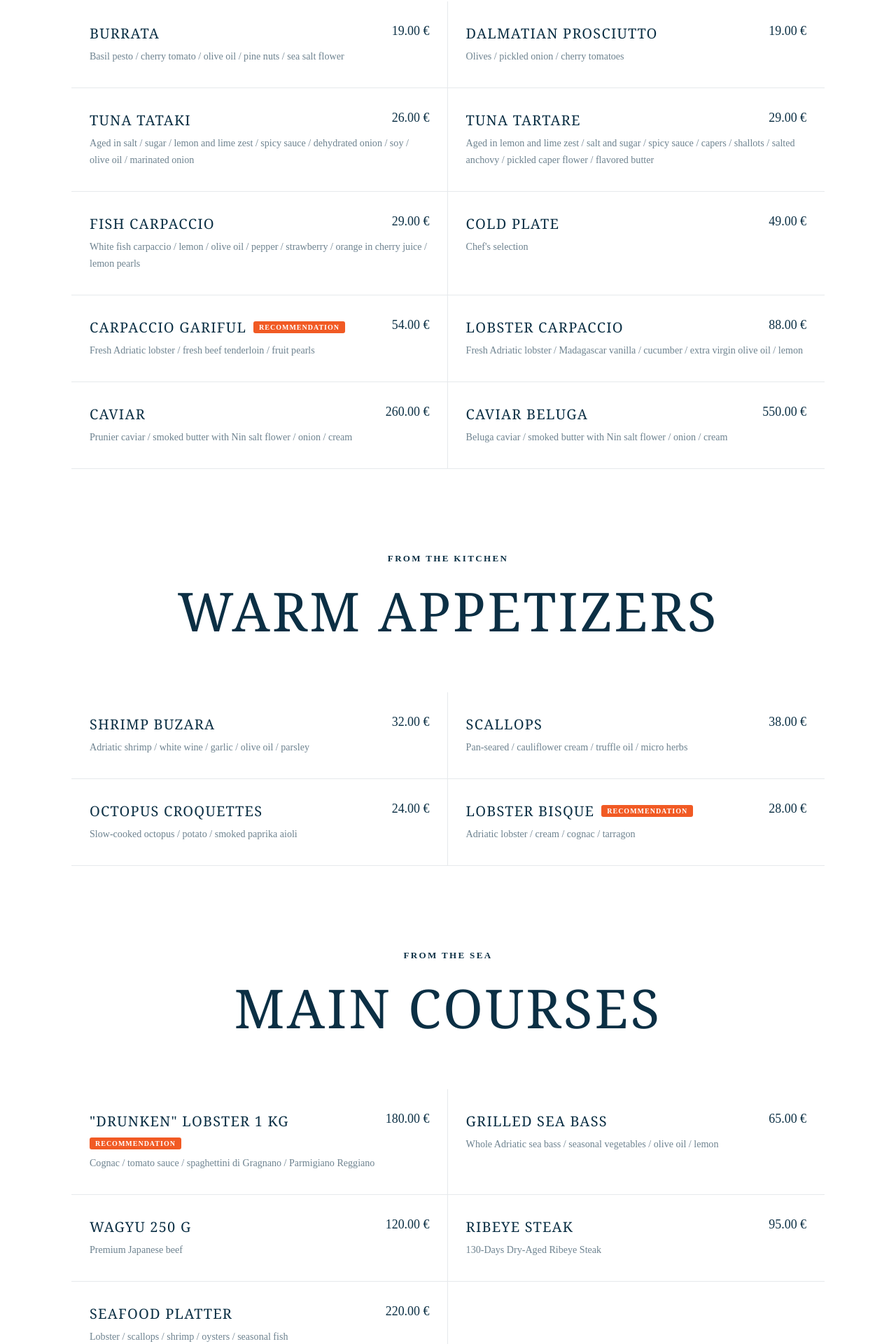
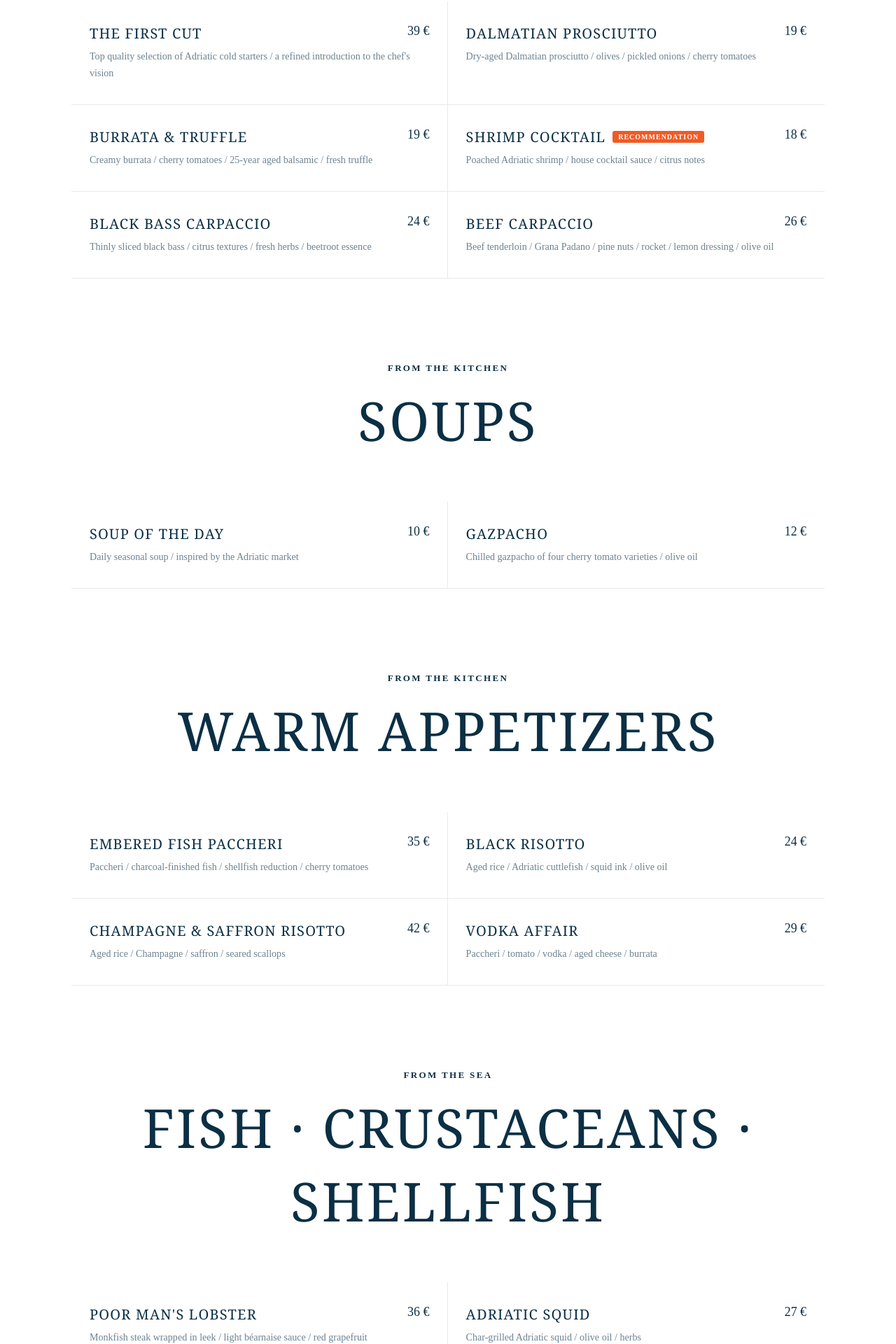
Before and after one commit to ViceElez/hvar-restoran, a Next.js app in the folder hvar/: page /menu in a window 1280 px wide. Shown: the part 1099-3019 px from the top of the page at 70% size. Built offline with nearby package versions, Linux system fonts and the light colour scheme.

Commit message:
change menu

```diff
--- a/hvar/app/menu/page.tsx
+++ b/hvar/app/menu/page.tsx
@@ -3,40 +3,101 @@ import styles from './MenuPageStyle.module.css';
 
 const menuSections = [
     {
-        kicker: "REFRESH YOUR TASTE BUDS",
-        title: "COLD APPETIZERS",
+        kicker: "THE FIRST CUT",
+        title: "COLD STARTERS",
         items: [
-            { name: "BURRATA", price: "19.00 €", desc: "Basil pesto / cherry tomato / olive oil / pine nuts / sea salt flower" },
-            { name: "DALMATIAN PROSCIUTTO", price: "19.00 €", desc: "Olives / pickled onion / cherry tomatoes" },
-            { name: "TUNA TATAKI", price: "26.00 €", desc: "Aged in salt / sugar / lemon and lime zest / spicy sauce / dehydrated onion / soy / olive oil / marinated onion" },
-            { name: "TUNA TARTARE", price: "29.00 €", desc: "Aged in lemon and lime zest / salt and sugar / spicy sauce / capers / shallots / salted anchovy / pickled caper flower / flavored butter" },
-            { name: "FISH CARPACCIO", price: "29.00 €", desc: "White fish carpaccio / lemon / olive oil / pepper / strawberry / orange in cherry juice / lemon pearls" },
-            { name: "COLD PLATE", price: "49.00 €", desc: "Chef's selection" },
-            { name: "CARPACCIO GARIFUL", price: "54.00 €", desc: "Fresh Adriatic lobster / fresh beef tenderloin / fruit pearls", badge: "RECOMMENDATION" },
-            { name: "LOBSTER CARPACCIO", price: "88.00 €", desc: "Fresh Adriatic lobster / Madagascar vanilla / cucumber / extra virgin olive oil / lemon" },
-            { name: "CAVIAR", price: "260.00 €", desc: "Prunier caviar / smoked butter with Nin salt flower / onion / cream" },
-            { name: "CAVIAR BELUGA", price: "550.00 €", desc: "Beluga caviar / smoked butter with Nin salt flower / onion / cream" },
+            { name: "THE FIRST CUT", price: "39 €", desc: "Top quality selection of Adriatic cold starters / a refined introduction to the chef's vision" },
+            { name: "DALMATIAN PROSCIUTTO", price: "19 €", desc: "Dry-aged Dalmatian prosciutto / olives / pickled onions / cherry tomatoes" },
+            { name: "BURRATA & TRUFFLE", price: "19 €", desc: "Creamy burrata / cherry tomatoes / 25-year aged balsamic / fresh truffle" },
+            { name: "SHRIMP COCKTAIL", price: "18 €", desc: "Poached Adriatic shrimp / house cocktail sauce / citrus notes", badge: "RECOMMENDATION" },
+            { name: "BLACK BASS CARPACCIO", price: "24 €", desc: "Thinly sliced black bass / citrus textures / fresh herbs / beetroot essence" },
+            { name: "BEEF CARPACCIO", price: "26 €", desc: "Beef tenderloin / Grana Padano / pine nuts / rocket / lemon dressing / olive oil" },
+        ]
+    },
+    {
+        kicker: "FROM THE KITCHEN",
+        title: "SOUPS",
+        items: [
+            { name: "SOUP OF THE DAY", price: "10 €", desc: "Daily seasonal soup / inspired by the Adriatic market" },
+            { name: "GAZPACHO", price: "12 €", desc: "Chilled gazpacho of four cherry tomato varieties / olive oil" },
         ]
     },
     {
         kicker: "FROM THE KITCHEN",
         title: "WARM APPETIZERS",
         items: [
-            { name: "SHRIMP BUZARA", price: "32.00 €", desc: "Adriatic shrimp / white wine / garlic / olive oil / parsley" },
-            { name: "SCALLOPS", price: "38.00 €", desc: "Pan-seared / cauliflower cream / truffle oil / micro herbs" },
-            { name: "OCTOPUS CROQUETTES", price: "24.00 €", desc: "Slow-cooked octopus / potato / smoked paprika aioli" },
-            { name: "LOBSTER BISQUE", price: "28.00 €", desc: "Adriatic lobster / cream / cognac / tarragon", badge: "RECOMMENDATION" },
+            { name: "EMBERED FISH PACCHERI", price: "35 €", desc: "Paccheri / charcoal-finished fish / shellfish reduction / cherry tomatoes" },
+            { name: "BLACK RISOTTO", price: "24 €", desc: "Aged rice / Adriatic cuttlefish / squid ink / olive oil" },
+            { name: "CHAMPAGNE & SAFFRON RISOTTO", price: "42 €", desc: "Aged rice / Champagne / saffron / seared scallops" },
+            { name: "VODKA AFFAIR", price: "29 €", desc: "Paccheri / tomato / vodka / aged cheese / burrata" },
         ]
     },
     {
         kicker: "FROM THE SEA",
-        title: "MAIN COURSES",
+        title: "FISH · CRUSTACEANS · SHELLFISH",
         items: [
-            { name: '"DRUNKEN" LOBSTER 1 KG', price: "180.00 €", desc: "Cognac / tomato sauce / spaghettini di Gragnano / Parmigiano Reggiano", badge: "RECOMMENDATION" },
-            { name: "GRILLED SEA BASS", price: "65.00 €", desc: "Whole Adriatic sea bass / seasonal vegetables / olive oil / lemon" },
-            { name: "WAGYU 250 G", price: "120.00 €", desc: "Premium Japanese beef" },
-            { name: "RIBEYE STEAK", price: "95.00 €", desc: "130-Days Dry-Aged Ribeye Steak" },
-            { name: "SEAFOOD PLATTER", price: "220.00 €", desc: "Lobster / scallops / shrimp / oysters / seasonal fish" },
+            { name: "POOR MAN'S LOBSTER", price: "36 €", desc: "Monkfish steak wrapped in leek / light béarnaise sauce / red grapefruit" },
+            { name: "ADRIATIC SQUID", price: "27 €", desc: "Char-grilled Adriatic squid / olive oil / herbs" },
+            { name: "THE FIRST PEARL", price: "6 € / pc", desc: "Fresh oysters / lemon" },
+            { name: "BAKED OYSTERS", price: "6 € / pc", desc: "Herb butter / sea aromas" },
+            { name: "ADRIATIC SHELLFISH SELECTION", price: "35 €", desc: "Mussels / cockles / clams" },
+            { name: "SCAMPI BUZARA", price: "42 €", desc: "Adriatic scampi / white wine / tomato" },
+            { name: "GRILLED SCAMPI", price: "42 €", desc: "Adriatic scampi / olive oil / sea salt" },
+            { name: "TOP QUALITY ADRIATIC FISH", price: "98 € / kg", desc: "Prepared upon guest's preference: brudet · gregada · grill" },
+            { name: "ELYSIUM SEA PLATE", price: "158 €", desc: "White fish / scampi / squid / seasonal side dishes", badge: "CHEF'S RECOMMENDATION" },
+            { name: "THE GOLDEN CATCH", price: "190 € / kg", desc: "Adriatic lobster / olive oil" },
+            { name: "LOBSTER GONE WILD", price: "220 € / kg", desc: "Lobster buzara style / cognac / tomato sauce / spaghetti" },
+        ]
+    },
+    {
+        kicker: "FROM THE LAND",
+        title: "MEAT",
+        items: [
+            { name: "VELVET VEAL ROLL", price: "55 €", desc: "Slow-roasted veal roulade / mustard / polenta / marinated red cabbage / rich demi-glace" },
+            { name: "CHARRED RIBEYE", price: "46 €", desc: "Grilled ribeye / garlic confit / burnt onion purée / jus" },
+            { name: "GLAZED LAMB SHANK", price: "60 €", desc: "Slow-braised lamb shank / honey glaze / pickled vegetables / jus" },
+        ]
+    },
+    {
+        kicker: "FRESH & LIGHT",
+        title: "SALADS",
+        items: [
+            { name: "BEETROOT & GOAT CHEESE SALAD", price: "16 €", desc: "Roasted beetroot / goat cheese / arugula / walnuts / balsamic" },
+            { name: "ELYSIUM SALAD", price: "19 €", desc: "Salmon / avocado / mixed greens / cherry tomatoes / lemon dressing" },
+        ]
+    },
+    {
+        kicker: "ON THE SIDE",
+        title: "SIDE DISHES",
+        items: [
+            { name: "TOMATO CARPACCIO", price: "10 €", desc: "Gazpacho / 25-year aged balsamico / olive oil" },
+            { name: "GRILLED VEGETABLES", price: "8 €", desc: "" },
+            { name: "TRUFFLE MASHED POTATOES", price: "12 €", desc: "Creamy potatoes / truffle aroma" },
+            { name: "FRENCH FRIES", price: "6 €", desc: "" },
+            { name: "SEASONAL SALAD", price: "7 €", desc: "" },
+            { name: "GOAT CHEESE SELECTION", price: "", desc: "Artisan goat cheeses / fresh & aged / seasonal accompaniments" },
+            { name: "SHEEP CHEESE SELECTION", price: "", desc: "Artisan sheep cheeses / aged selection / seasonal accompaniments" },
+        ]
+    },
+    {
+        kicker: "TO FINISH",
+        title: "DESSERTS",
+        items: [
+            { name: "CHEF'S SWEET SELECTION", price: "12 €", desc: "Daily creation" },
+            { name: "FRESH FRUIT", price: "14 €", desc: "" },
+        ]
+    },
+    {
+        kicker: "MIDDAY DINING",
+        title: "ELYSIUM LUNCH",
+        items: [
+            { name: "ELYSIUM LUNCH MENU", price: "39 €", desc: "Choose any two dishes from the selection below / dessert of the day / still water & coffee included" },
+            { name: "SHRIMP COCKTAIL", price: "", desc: "Poached shrimp / classic cocktail sauce / lemon" },
+            { name: "BURRATA", price: "", desc: "Creamy burrata / cherry tomatoes / 25-year aged balsamic" },
+            { name: "BLACK BASS CARPACCIO", price: "", desc: "Black bass / lemon gel / citrus vinaigrette / olive oil" },
+            { name: "PACCHERI ALLA VITTORIO", price: "", desc: "Paccheri / datterino / piccadilly / yellow cherry / cherry tomatoes / butter / Parmigiano Reggiano" },
+            { name: "BLACK RISOTTO", price: "", desc: "Aged rice / Adriatic cuttlefish / olive oil" },
+            { name: "GRILLED SQUID", price: "", desc: "Char-grilled squid / olive oil / parsley / lemon / salad" },
         ]
     },
 ];
@@ -63,9 +124,9 @@ export default function Menu() {
                                                 <span className={styles.badge}>{item.badge}</span>
                                             )}
                                         </div>
-                                        <span className={styles.price}>{item.price}</span>
+                                        {item.price && <span className={styles.price}>{item.price}</span>}
                                     </div>
-                                    <p className={styles.desc}>{item.desc}</p>
+                                    {item.desc && <p className={styles.desc}>{item.desc}</p>}
                                 </div>
                             ))}
                         </div>
```
Also changed, not shown: hvar/app/components/AboutSection.tsx (+6 -1 lines), 1 other file (tests, documents, lock files or other folders).
